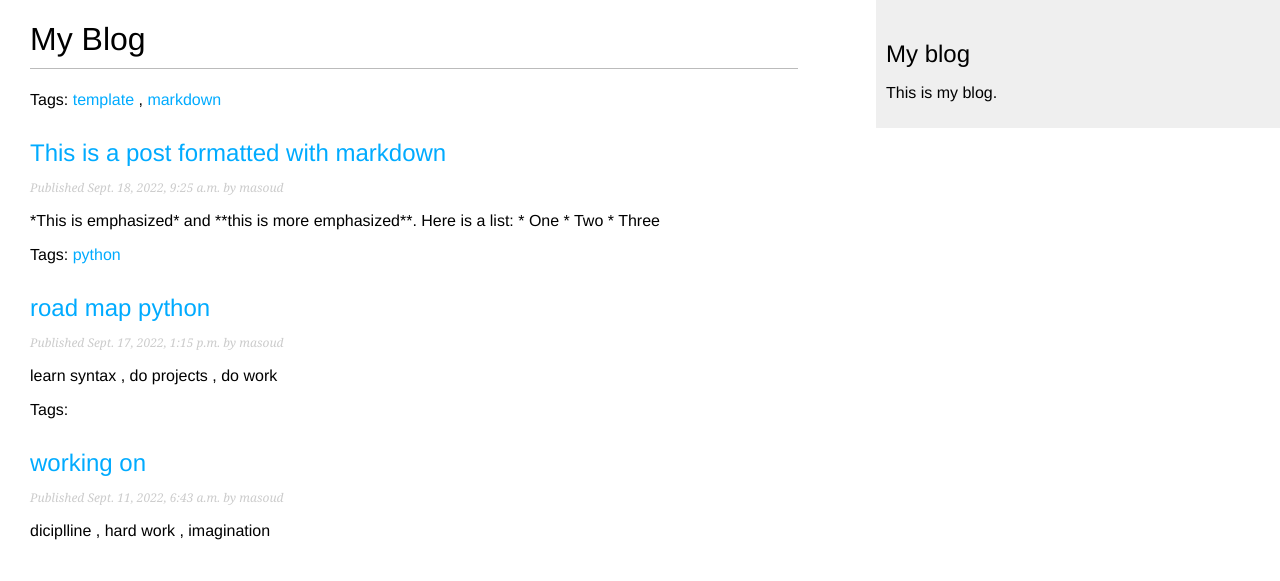
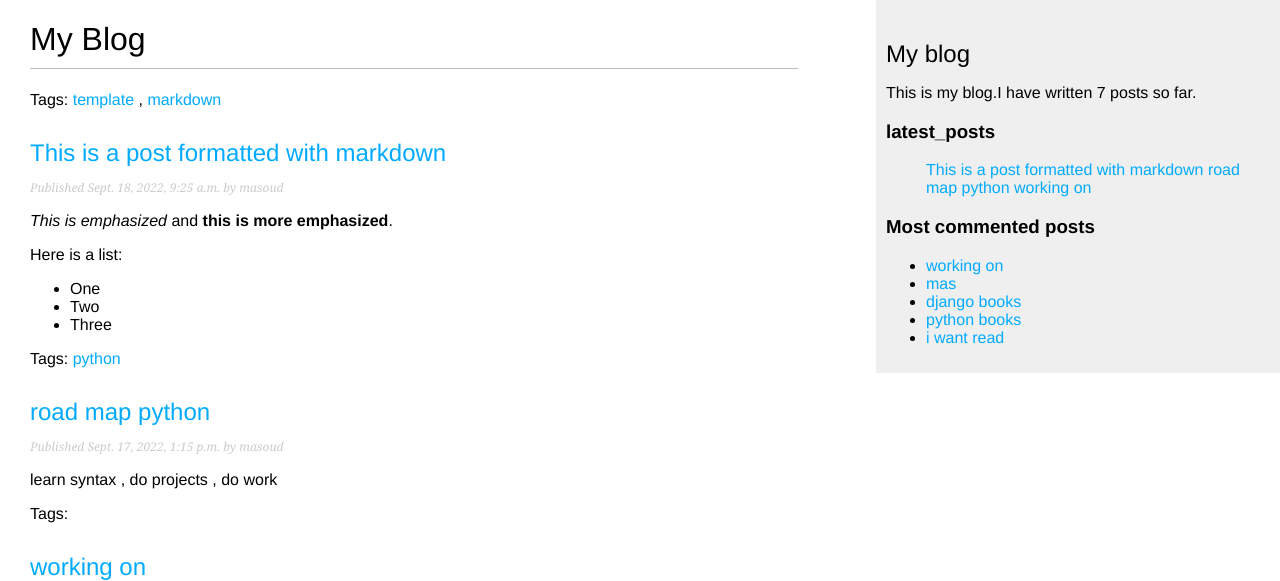
Before and after one commit to masoud-rezaei/blog-aplication, a Django app: page /blog/ in a window 1280 px wide. Shown: the top 581 px of the page. Run offline with Django 4.2, Linux system fonts and the light colour scheme; data comes from the database, SQL or seed files in the repository; both versions use the stored data as it was after the commit; parts of the project's set-up code (start-up, migrations or seed data) failed here and were passed over.

Commit message:
template_tags_filter

```diff
--- a/blog/templates/blog/base.html
+++ b/blog/templates/blog/base.html
@@ -1,3 +1,4 @@
+{% load blog_tags %}
 {% load static %}
 <!DOCTYPE html>
 <html>
@@ -12,7 +13,20 @@
  </div>
  <div id="sidebar">
  <h2>My blog</h2>
- <p>This is my blog.</p>
+ <p>This is my blog.I have written {% total_posts %} posts so far. </p>
+ <h3>latest_posts</h3>
+ {% show_latest_posts  3 %}
+ <h3>Most commented posts</h3>
+ {% get_most_commented_posts as most_commented %}
+ <ul>
+
+  {% for post  in most_commented %}
+  <li>
+    <a href="{{ post.get_absolute_url }}">{{ post.title }}</a>
+  </li>
+  {% endfor %}
+
+ </ul>
  </div>
 </body>
 </html>
--- a/blog/templates/blog/post/detail.html
+++ b/blog/templates/blog/post/detail.html
@@ -1,5 +1,5 @@
 {% extends 'blog/base.html' %}
-
+{% load blog_tags %}
 {% block title %}
    {{ post.title}}
 {% endblock title %}
@@ -9,7 +9,7 @@
   <p class="date">
     Published {{ post.publish }} by {{ post.author }}
   </p>
-  {{ post.body|linebreaks }}
+  {{ post.body|markdown }}
   <p>
     <a href="{% url 'blog:post_share' post.id %}">
       Share this post
--- /dev/null
+++ b/blog/templates/blog/post/latest_posts.html
@@ -0,0 +1,7 @@
+<ul>
+
+  {% for post in latest_posts %}
+    <a href="{{ post.get_absolute_url }}">{{ post.title }}</a>
+  {% endfor %}
+
+</ul>
--- a/blog/templates/blog/post/list.html
+++ b/blog/templates/blog/post/list.html
@@ -1,4 +1,5 @@
 {% extends "blog/base.html" %}
+{% load blog_tags %}
 {% block title %}My Blog{% endblock %}
 {% block content %}
   <h1>My Blog</h1>
@@ -21,7 +22,7 @@
    </a>
    </h2>
    <p class="date">Published {{ post.publish }} by {{ post.author }}</p>
-   {{ post.body|truncatewords:30|linebreaks }}
+   {{ post.body|markdown|truncatewords_html:30 }}
   {% endfor %}
   {% include "pagination.html" with page=posts %}
 {% endblock %}
--- /dev/null
+++ b/blog/templatetags/blog_tags.py
@@ -0,0 +1,26 @@
+from django import template
+from ..models import Post
+from django.db.models import Count
+from django.utils.safestring import mark_safe
+import markdown
+
+register = template.Library()
+
+@register.simple_tag
+def total_posts():
+  return Post.published.count()
+
+@register.inclusion_tag('blog/post/latest_posts.html')
+def show_latest_posts(count=5):
+  latest_posts = Post.published.order_by('-publish')[:count]
+  return {'latest_posts':latest_posts}
+
+@register.simple_tag
+def get_most_commented_posts(count=5):
+  return Post.published.annotate(
+    total_comments=Count('comments')
+  ).order_by('-total_comments')[:count]
+
+@register.filter(name='markdown')
+def markdown_format(text):
+  return mark_safe(markdown.markdown(text))
```
Also changed, not shown: blog/templatetags/__init__.py (added), db.sqlite3.
